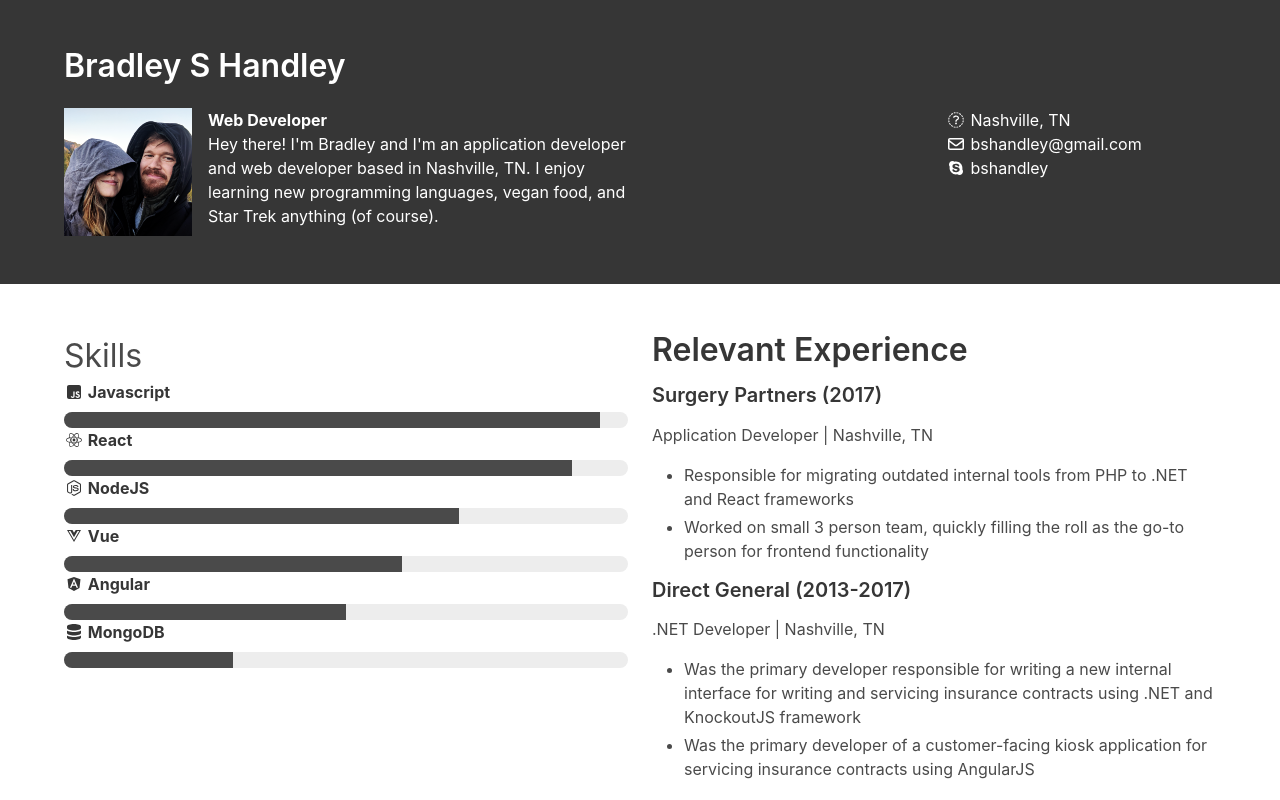
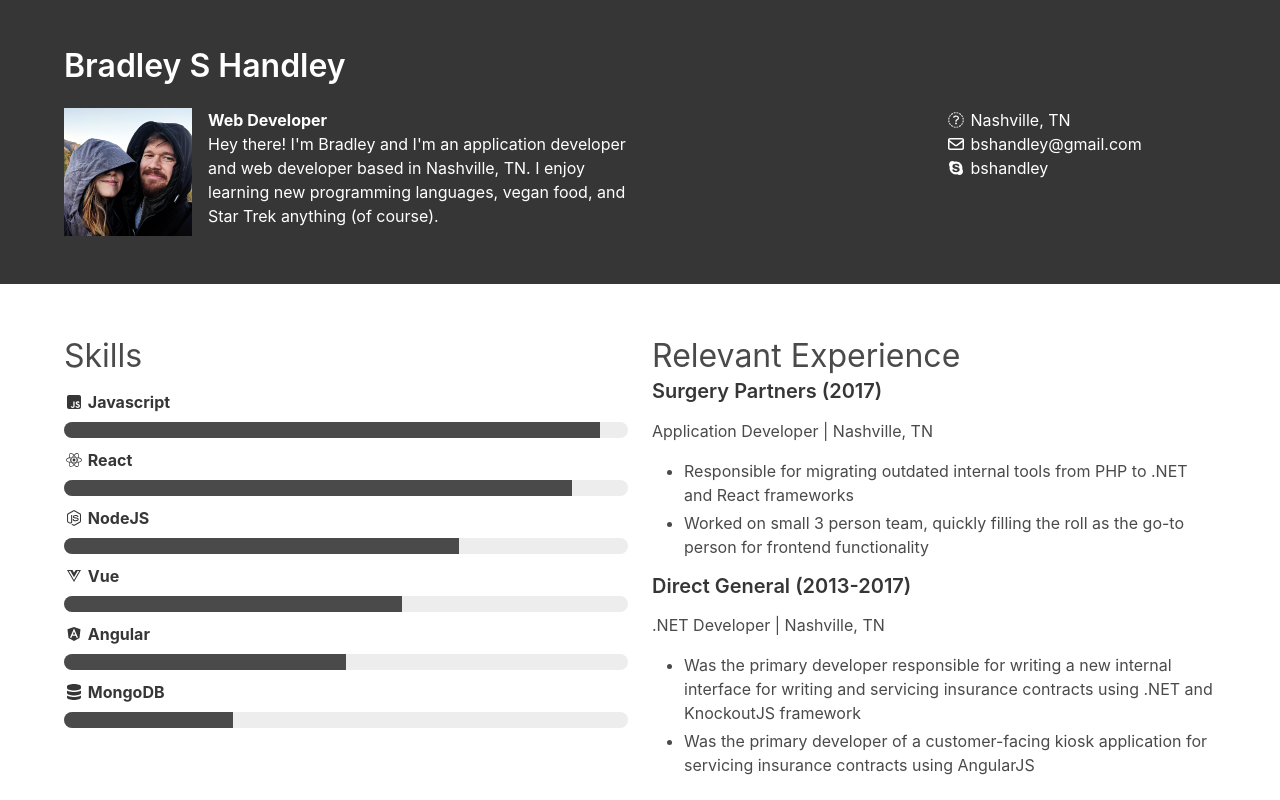
Before and after one commit to bshandley/Portfolio, a plain HTML site: page index.html in a window 1280 px wide. Shown: the top 800 px of the page. Drawn offline with nearby package versions, Linux system fonts and the light colour scheme.

Commit message:
Margin fixes

```diff
--- a/index.html
+++ b/index.html
@@ -48,9 +48,11 @@
                             </article>
                         </div>
                         <div class="column is-offset-one-quarter">
+                            <div>
                                 <div><i class="far fa-map-marker"></i> Nashville, TN</div>
                                 <div><a href=" href="mailto:bshandley@gmail.com"><i class="far fa-envelope"></i> bshandley@gmail.com</a></div>
                                 <div><i class="fab fa-skype"></i> bshandley</div>
+                            </div>
                         </div>
                     </div>
 
@@ -62,34 +64,35 @@
                 <div class="columns">
                     <div class="column is-half">
                         <h1 class="is-size-3">Skills</h1>
-                        <div>
+                        <div style="margin-top: 10px">
                             <label class="label"><i class="fab fa-js-square"></i> Javascript</label>
                             <progress class="progress" value="95" max="100">95%</progress>
                         </div>
-                        <div>
+                        <div style="margin-top: 10px">
                             <label class="label"><i class="fab fa-react"></i> React</label>
                             <progress class="progress" value="90" max="100">90%</progress>
                         </div>
-                        <div>
+                        <div style="margin-top: 10px">
                             <label class="label"><i class="fab fa-node-js"></i> NodeJS</label>
                             <progress class="progress" value="70" max="100">70%</progress>
                         </div>
-                        <div>
+                        <div style="margin-top: 10px">
                             <label class="label"><i class="fab fa-vuejs"></i> Vue</label>
                             <progress class="progress" value="60" max="100">60%</progress>
                         </div>
-                        <div>
+                        <div style="margin-top: 10px">
                             <label class="label"><i class="fab fa-angular"></i> Angular</label>
                             <progress class="progress" value="50" max="100">50%</progress>
                         </div>
-                        <div>
+                        <div style="margin-top: 10px">
                             <label class="label"><i class="fas fa-database"></i> MongoDB</label>
                             <progress class="progress" value="30" max="100">30%</progress>
                         </div>
                     </div>
                     <div class="column is-half">
+                        <div>
+                            <h1 class="is-size-3">Relevant Experience</h1>
                             <div class="content">
-                            <h1>Relevant Experience</h1>
                                 <h4>Surgery Partners (2017)</h4>
                                 <p>Application Developer | Nashville, TN</p>
                                 <ul>
@@ -103,6 +106,7 @@
                                     insurance contracts using .NET and KnockoutJS framework </li>
                                     <li>Was the primary developer of a customer-facing kiosk application for servicing insurance contracts using AngularJS</li>
                                 </ul>
+                            </div>
                         </div>
                     </div>
                 </div>
```
Lines whose indentation alone changed are shown as unchanged.
